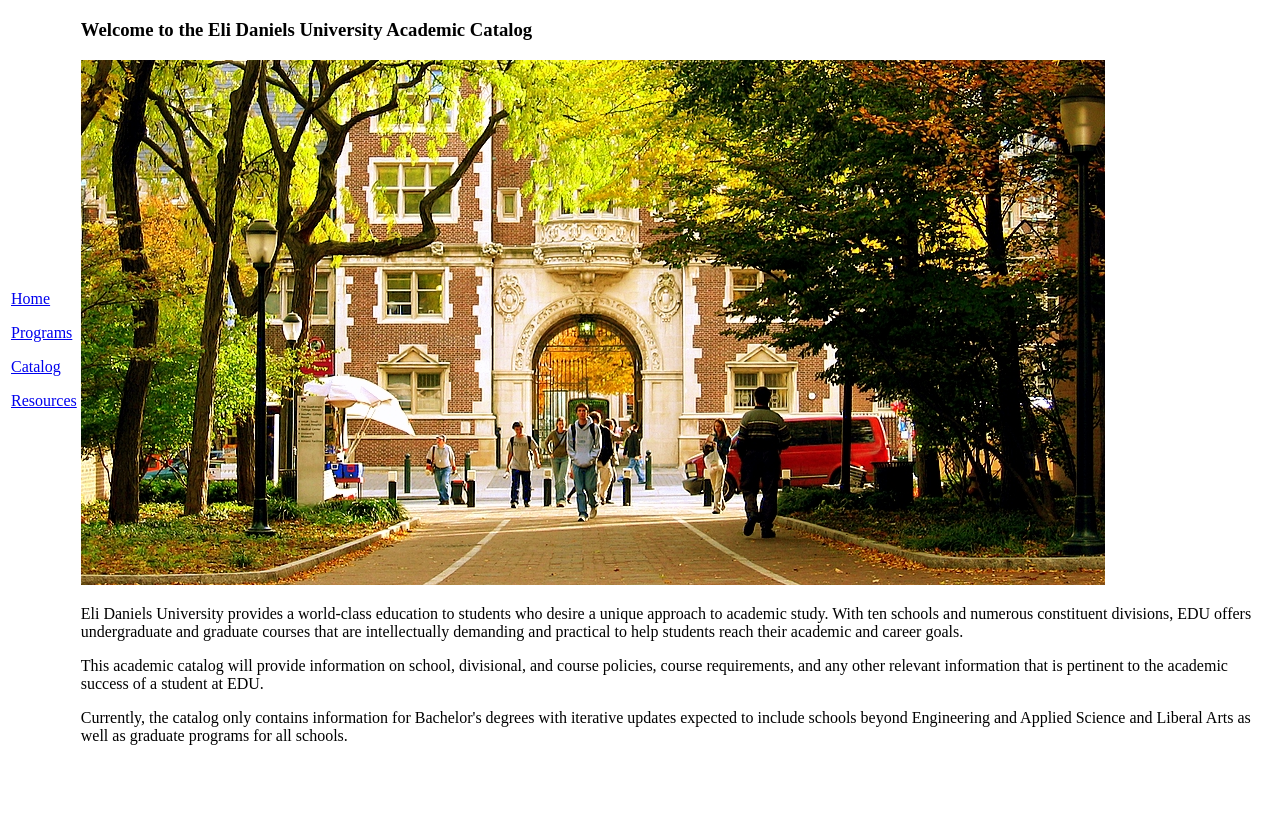
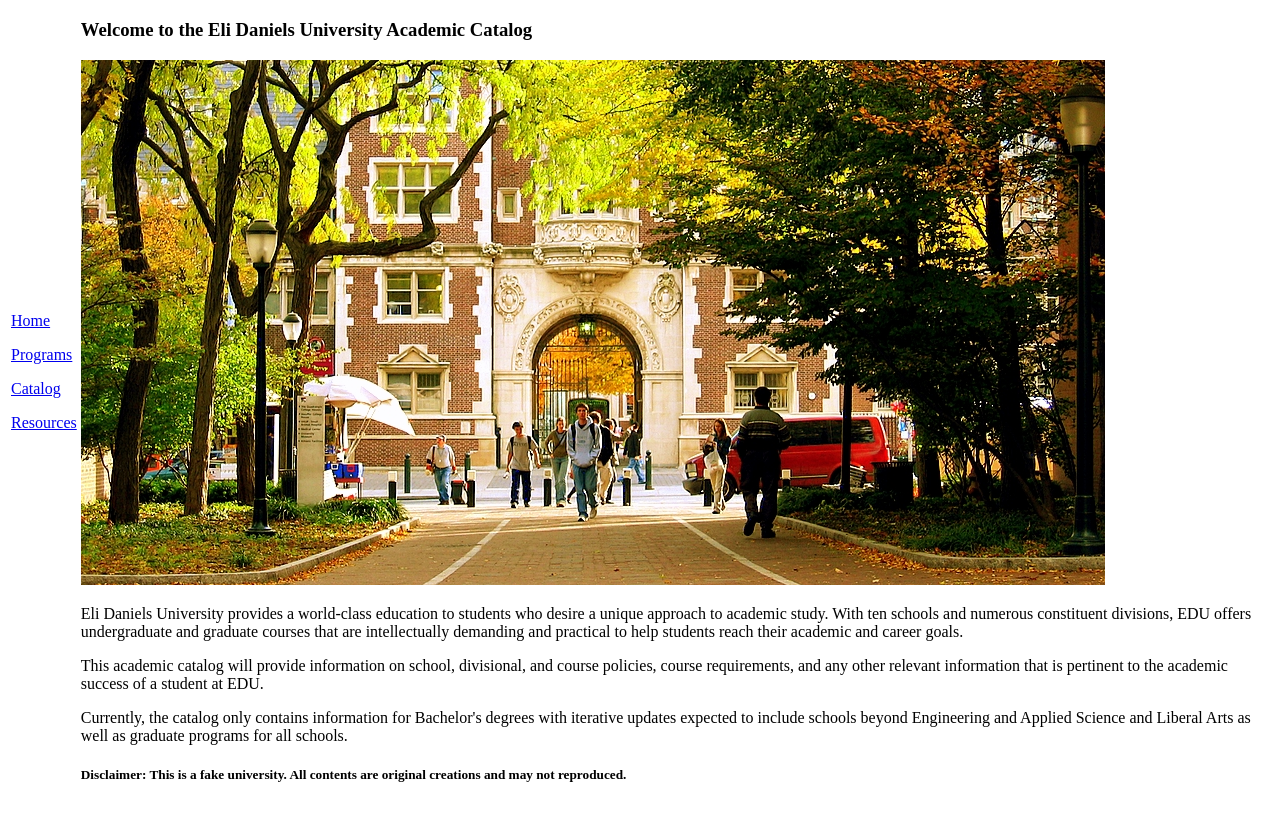
Before and after one commit to edan0099/edu.edu, a plain HTML site: page index.html in a window 1280 px wide. Shown: the part 72-888 px from the top of the page. Before the commit the page ends 844 px from the top, so only its background shows below. Drawn offline with Linux system fonts and the light colour scheme.

Commit message:
Update index.html

```diff
--- a/index.html
+++ b/index.html
@@ -27,7 +27,7 @@
 
 <p>Currently, the catalog only contains information for Bachelor's degrees with iterative updates expected to include schools beyond Engineering and Applied Science and Liberal Arts as well as graduate programs for all schools.</p>
 
-<!--<h5><p>Disclaimer: This is a fake university. All contents are original creations and may not reproduced.</h5></p>-->
+<h5><p>Disclaimer: This is a fake university. All contents are original creations and may not reproduced.</h5></p>
 </td>
 </body>
 </table>
```
